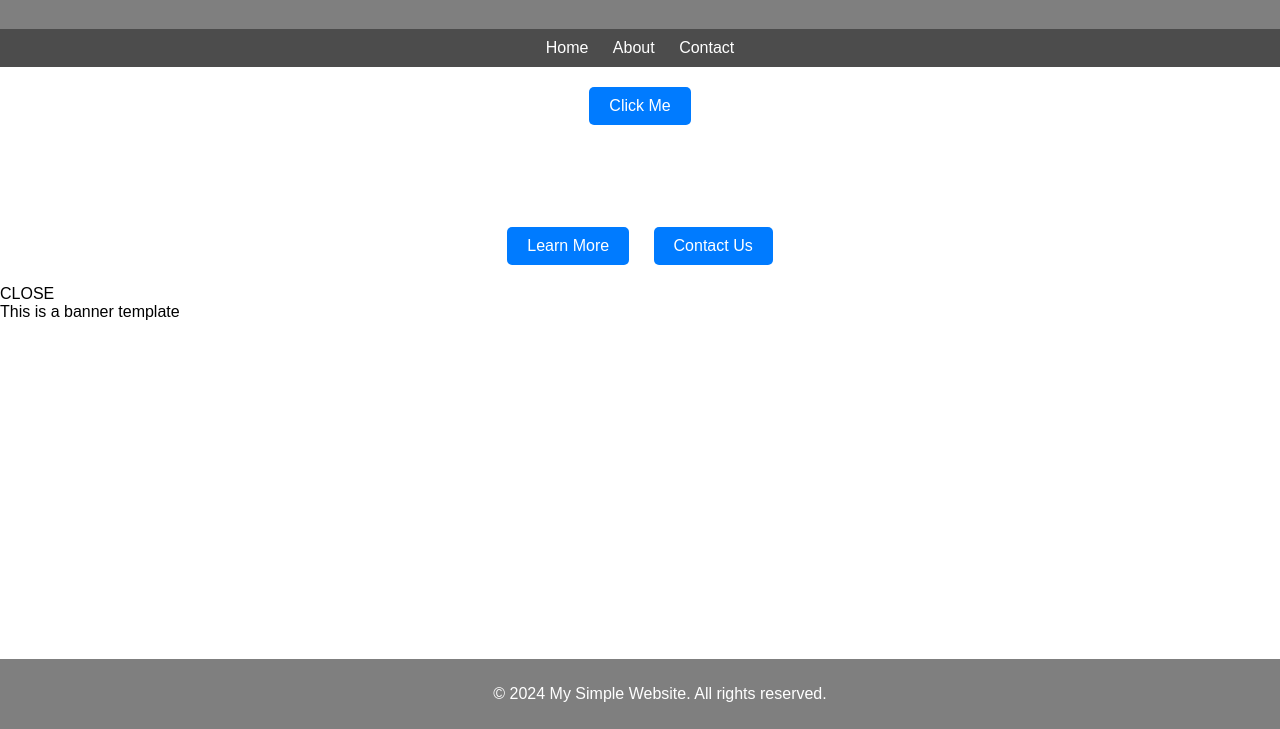
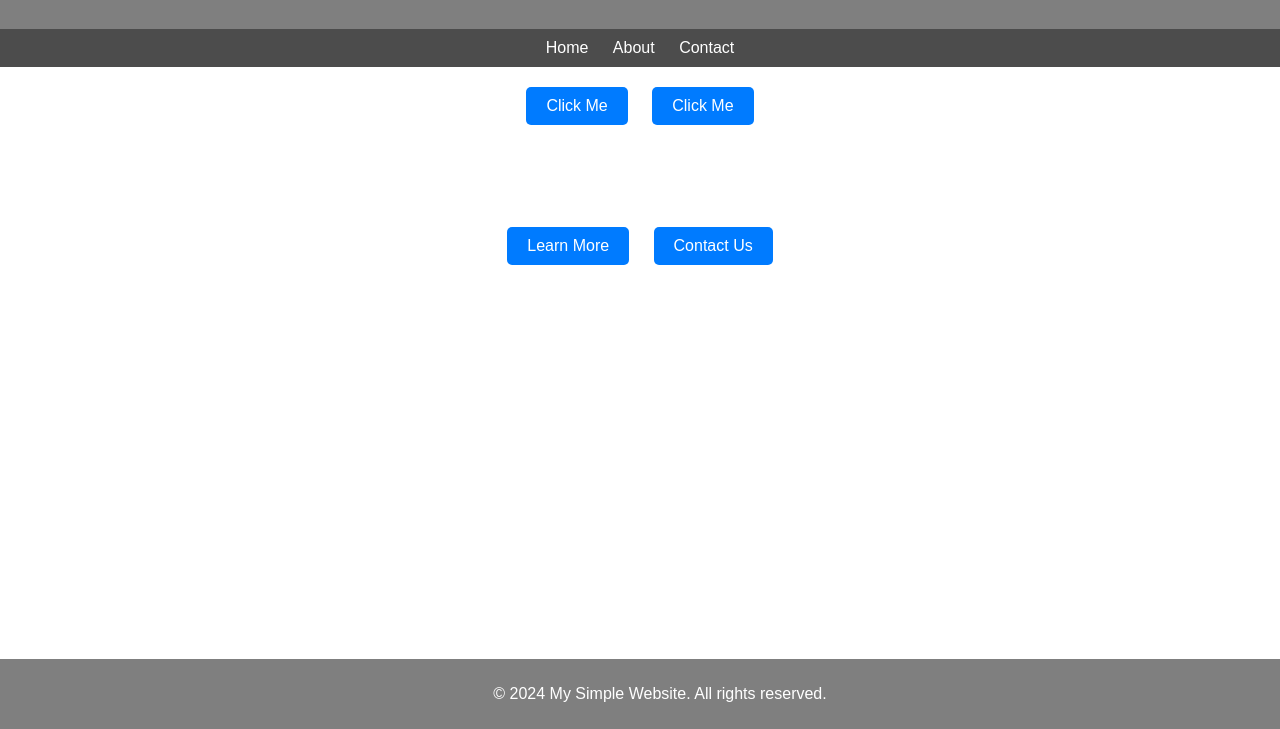
Before and after one commit to yashpatil55/PopNotification, a plain HTML site: page index.html in a window 1280 px wide. Shown: the part 71-800 px from the top of the page. Drawn offline with Linux system fonts and the light colour scheme.

Commit message:
Update index.html

```diff
--- a/index.html
+++ b/index.html
@@ -117,6 +117,7 @@
     </nav>
     <section>
         <button id="script">Click Me</button>
+	<button id="inbox">Click Me</button>
         <h2>About Us</h2>
         <p>This is a simple website created with HTML.</p>
         <button>Learn More</button>
@@ -125,40 +126,6 @@
     <footer>
         <p>&copy; 2024 My Simple Website. All rights reserved.</p>
     </footer>
-    <div class="btn">CLOSE</div>
-<script>
-var btn = document.querySelector('.btn');
-var wrapper = window.parent.document.getElementById('wizParDiv2');
-btn.addEventListener('click', closePopUp);
-function closePopUp() {
-  setTimeout(() => {
-    wrapper.remove();
-  }, 0);
-}
-</script>
-<div id="messageContainer"></div>
-
-<script>
-    // Your JSON data
-    var jsonData = {
-        "msgContent": {
-            "html": "<div>This is a banner template</div>",
-            "type": 1,
-            "templateType": "banner"
-        },
-        "msgId": "1708925650_20242602"
-    };
-
-    // Create message container element
-    var messageContainer = document.getElementById('messageContainer');
-
-    // Create message element
-    var messageElement = document.createElement('div');
-    messageElement.innerHTML = jsonData.msgContent.html;
-
-    // Append message element to the container
-    messageContainer.appendChild(messageElement);
-</script>
 </body>
 <script>
 	document.getElementById("script").addEventListener("click", function () {
```
